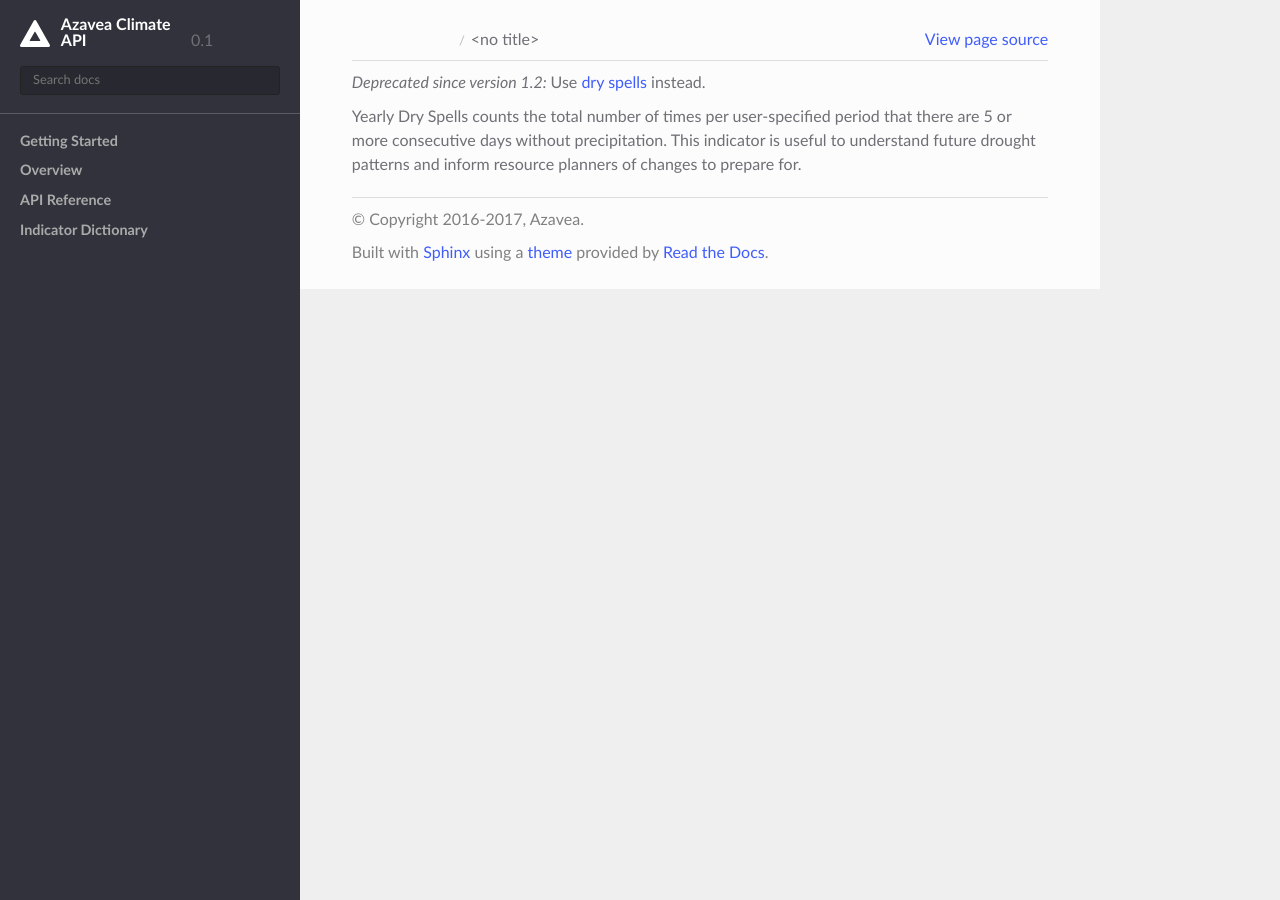
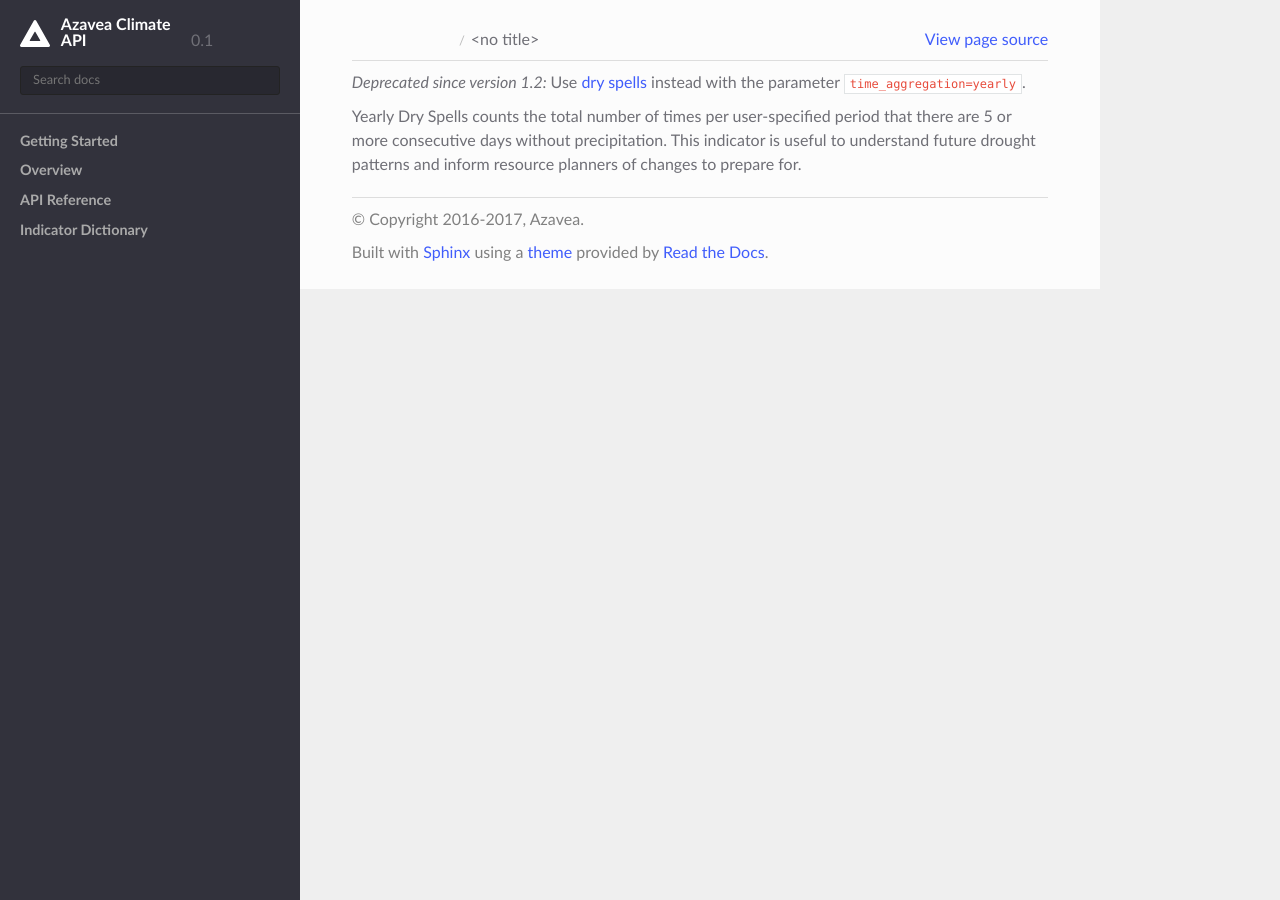
Before and after one commit to azavea/climate-change-api, a Sphinx documentation site: the page built from doc/source/indicators/yearly_dry_spells.rst, in a window 1280 px wide. Built offline with Sphinx 7.4.7 and the Read the Docs theme 2.0.0, drawn with Linux system fonts in a browser that asks for light colours.

Commit message:
Note parameter for yearly dry spells

```diff
--- a/doc/source/indicators/yearly_dry_spells.rst
+++ b/doc/source/indicators/yearly_dry_spells.rst
@@ -1,5 +1,5 @@
 .. deprecated:: 1.2
-   Use `dry spells`_ instead.
+   Use `dry spells`_ instead with the parameter ``time_aggregation=yearly``.
 
 Yearly Dry Spells counts the total number of times per user-specified period that there are 5 or more consecutive days without precipitation. This indicator is useful to understand future drought patterns and inform resource planners of changes to prepare for.
 
```
